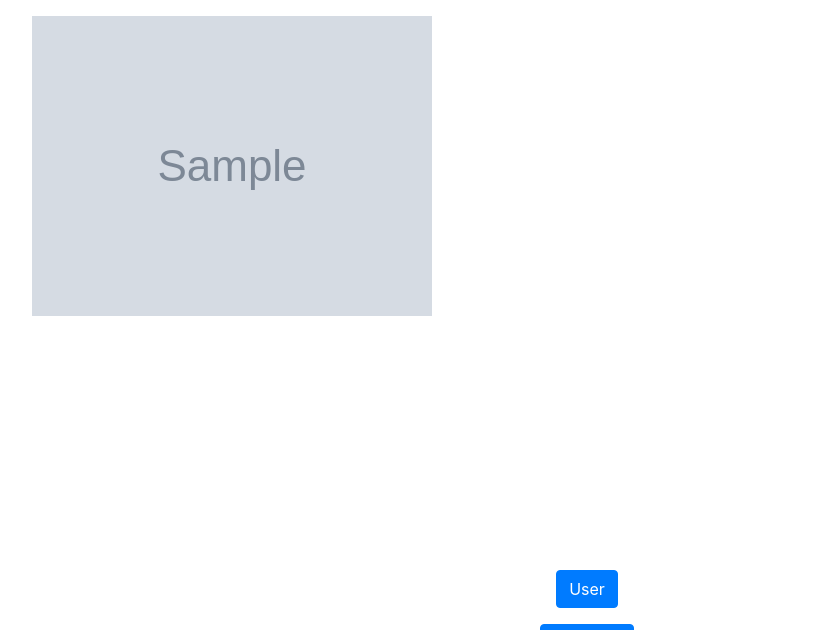
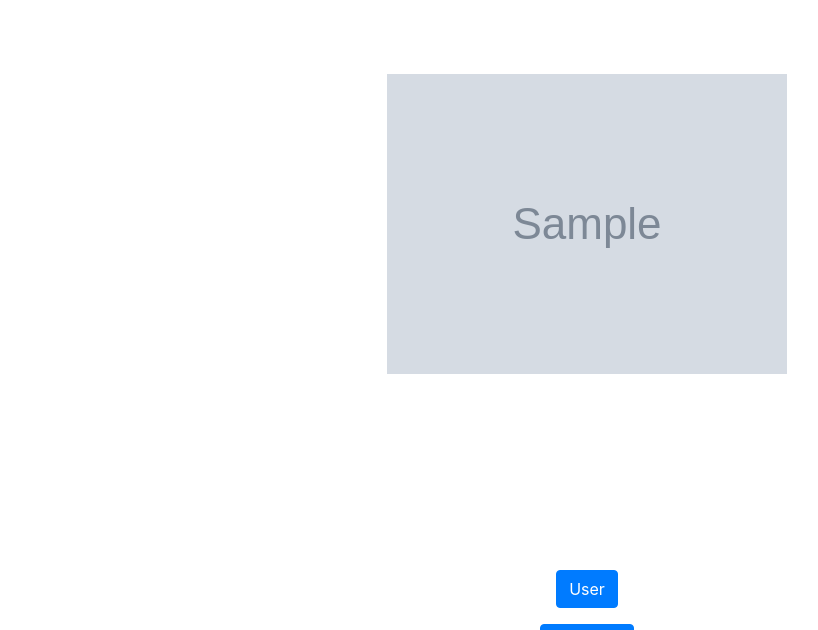
Before and after one commit to irfanzainudin/private_trace, a Flask app: template templates/index.html in a window 1280 px wide. Shown: the top 630 px of the page, without its empty margins (53-871 px from the left). Run offline with Flask 2, Linux system fonts and the light colour scheme; the template is opened without the code that fills it: most values are stand-ins (such as "Sample title", 1, 10 or a date in 2020); grey boxes marked "Sample" are stand-in pictures; some libraries are stand-ins or nearby versions.

Commit message:
made everything in index to be centred

```diff
--- a/templates/index.html
+++ b/templates/index.html
@@ -4,7 +4,9 @@
 {% block content %}
 <!--<div class="justify-content-center align-self-center">-->
 <form style ="display: grid; grid-row-start: 2; grid-row-end: 3;"></form>
+  <div style="justify-self: center; align-self: center;">
     <p><img src={{icon}} class="img-fluid" alt="private_ trace"></p>
+  </div>
     <!--<h1>MAIN PAGE FOR LOGIN</h1>-->
   <div class="btn">
     <p><a href="{{ url_for('user_login') }}" type="submit" class="btn btn-primary">User</a></p>
```
